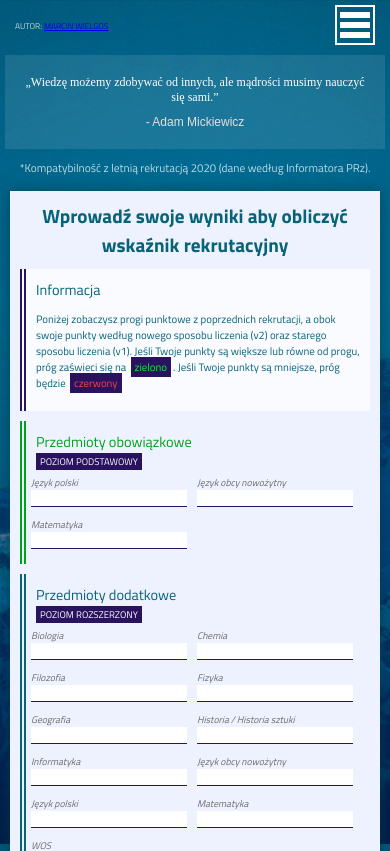
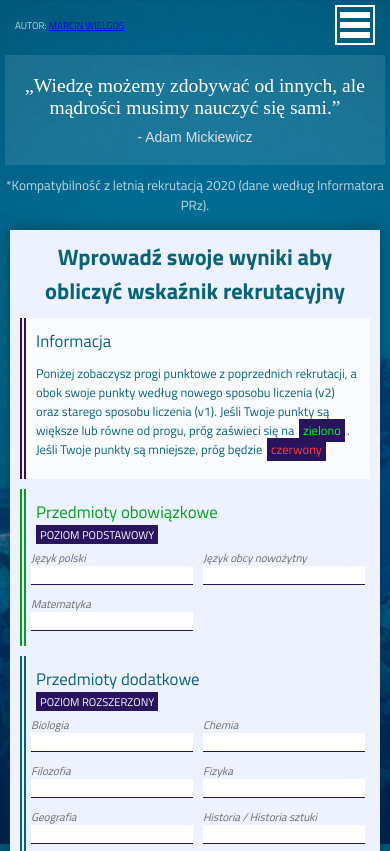
Before and after one commit to mwvabes/studies-calculator-improved, a React (Create React App) app: page / in a window 390 px wide. Shown: the top 851 px of the page. Built offline with nearby package versions, Linux system fonts and the light colour scheme; a web font is replaced by a local one.

Commit message:
Fix styling

```diff
--- a/src/styles/global.css
+++ b/src/styles/global.css
@@ -136,13 +136,13 @@ strong {
 
 @media screen and (max-width: 1210px) {
   :root {
-    font-size: 12px;
+    font-size: 14px;
   }
   .QuoteWrapper {
     margin: 5px;
   }
   .quote {
-    font-size: 1rem;
+    font-size: 1.4rem;
   }
   .quoteAuthor {
     margin-top: 10px;
--- a/src/styles/global.scss
+++ b/src/styles/global.scss
@@ -134,7 +134,7 @@ strong {
 
 @media screen and (max-width: $maxWidth + 10px) {
   :root {
-    font-size: 12px;
+    font-size: 14px;
   }
 
   .QuoteWrapper {
@@ -142,7 +142,7 @@ strong {
   }
 
   .quote {
-    font-size: 1rem;
+    font-size: 1.4rem;
   }
 
   .quoteAuthor {
```
Also changed, not shown: 1 other file (tests, documents, lock files or other folders).
